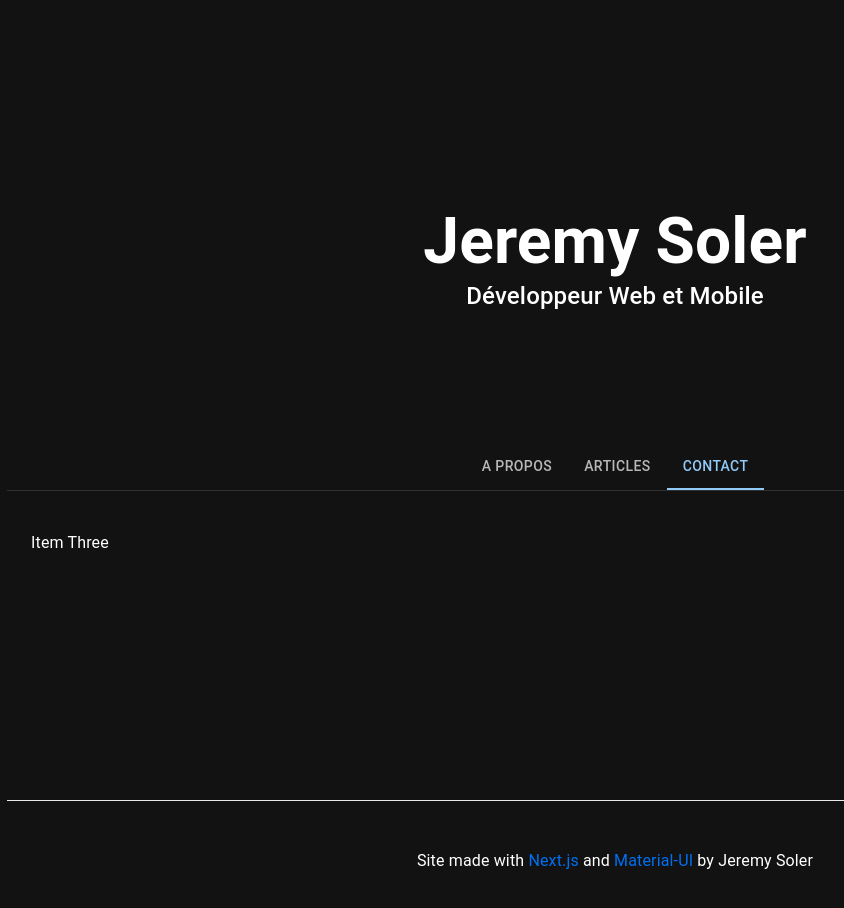
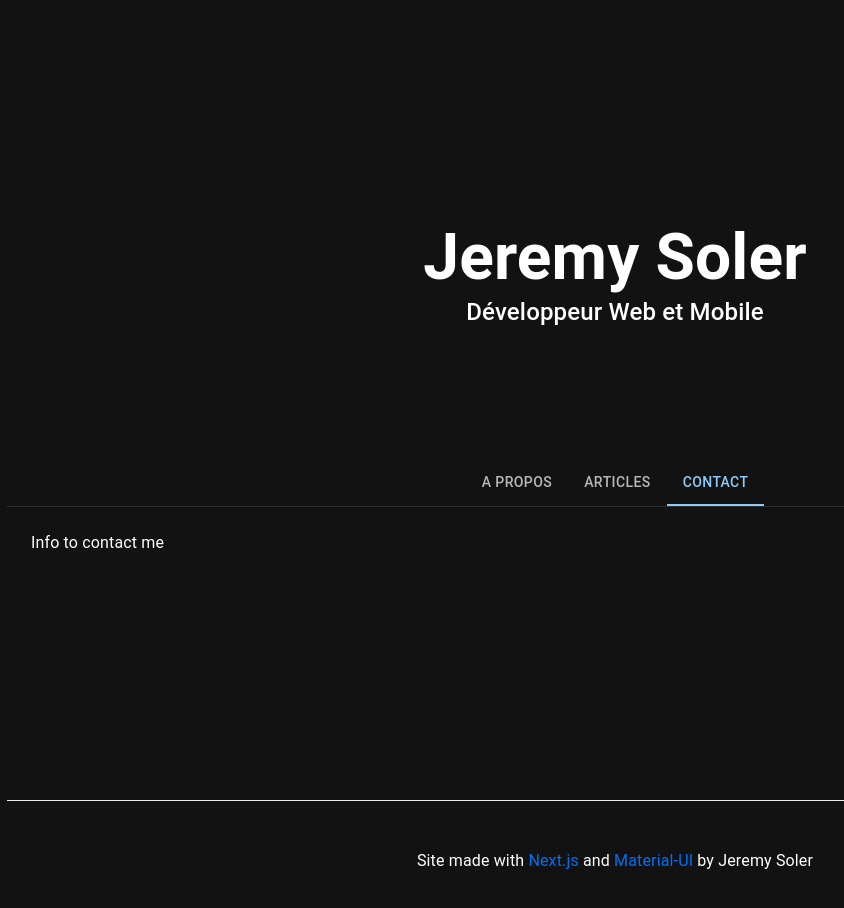
Before and after one commit to exatombe/portfolio, a Next.js app: page / in a window 1280 px wide. Both pictures are taken after a click on the tab "CONTACT". Shown: the top 908 px of the page, without its empty margins (25-869 px from the left). Built offline with nearby package versions, Linux system fonts and the light colour scheme.

Commit message:
Updating datas

```diff
--- a/pages/index.js
+++ b/pages/index.js
@@ -1,4 +1,4 @@
-import { CssBaseline } from '@mui/material';
+import { CssBaseline, Typography } from '@mui/material';
 import PropTypes from 'prop-types';
 import Tabs from '@mui/material/Tabs';
 import Tab from '@mui/material/Tab';
@@ -40,7 +40,7 @@ function TabPanel(props) {
     >
       {value === index && (
         <Box sx={{ p: 3 }}>
-          <Markdown md={children} />
+          <div>{children}</div>
         </Box>
       )}
     </div>
@@ -101,13 +101,13 @@ export default function Home(props) {
                 </Tabs>
               </Box>
               <TabPanel value={value} index={0}>
-                {props.home}
+              <Markdown md={props.home} />
               </TabPanel>
               <TabPanel value={value} index={1}>
-                Item Two
+                <Typography>Posts Lists</Typography>
               </TabPanel>
               <TabPanel value={value} index={2}>
-                Item Three
+                <Typography>Info to contact me</Typography>
               </TabPanel>
             </Box>
           </main>
```
